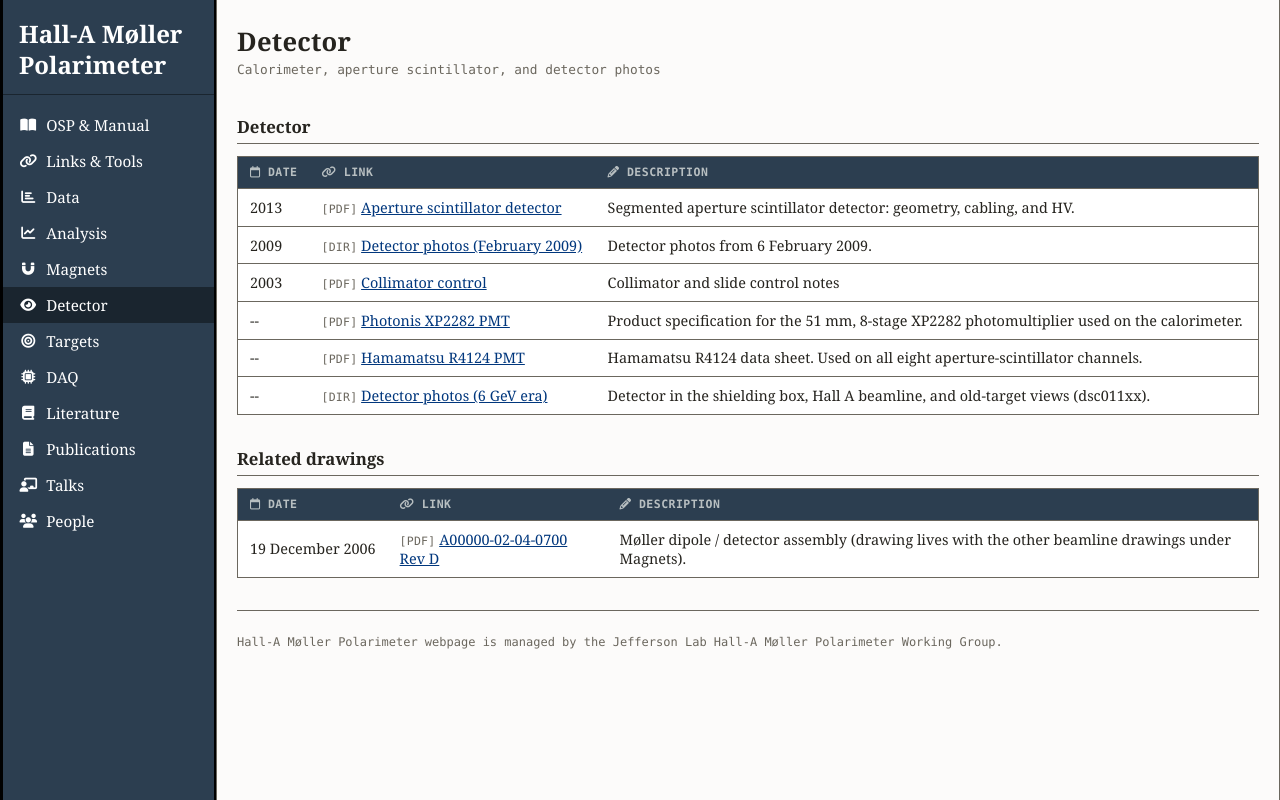
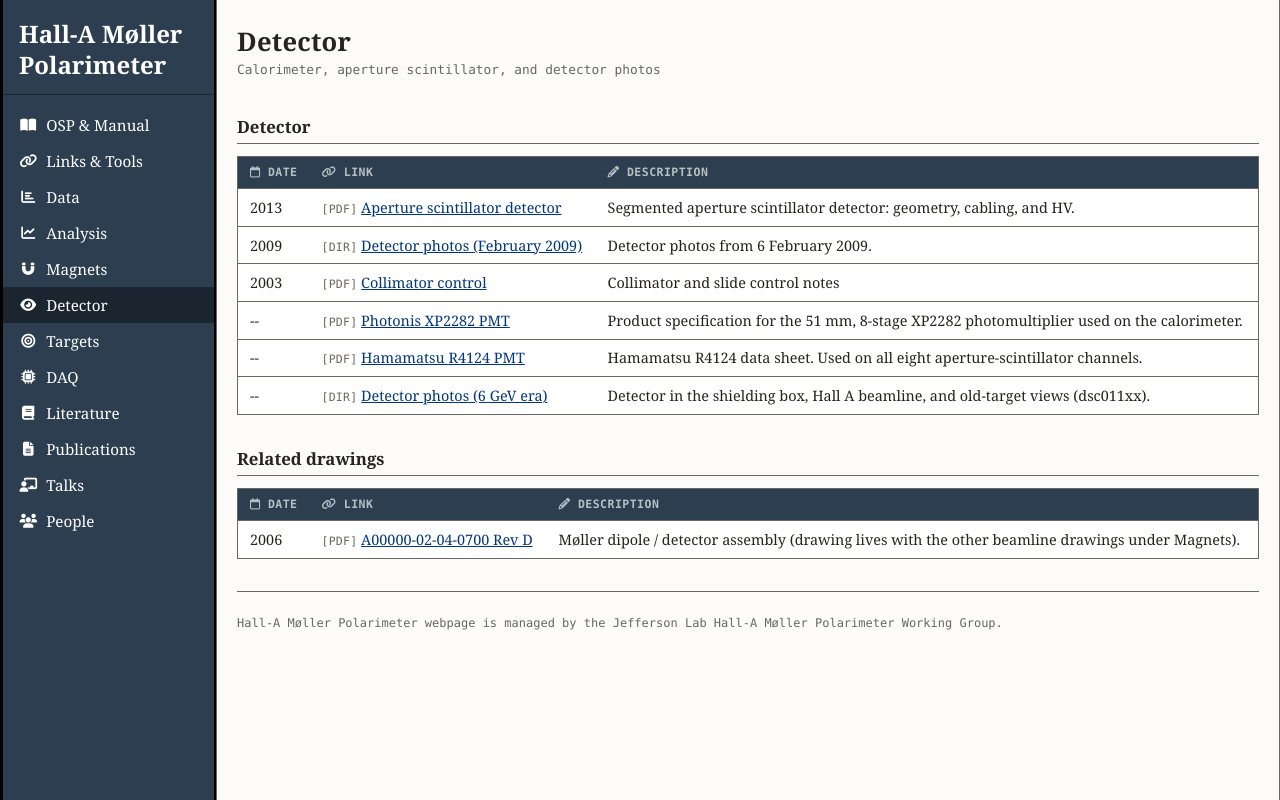
Before and after one commit to dericking/moller-web, a PHP site: page /detector/ in a window 1280 px wide. Run offline with PHP 8.4, Linux system fonts and the light colour scheme.

Commit message:
Edit: Date truncation

```diff
--- a/mollerWeb/detector/index.php
+++ b/mollerWeb/detector/index.php
@@ -52,7 +52,7 @@ link_table('Related drawings', [
         'text' => 'A00000-02-04-0700 Rev D',
         'url'  => 'magnets/docs/A00000-02-04-0700RevD.pdf',
         'type' => 'PDF',
-        'date' => '19 December 2006',
+        'date' => '2006',
         'desc' => 'Møller dipole / detector assembly (drawing lives with the other beamline drawings under Magnets).',
     ],
 ]);
```
